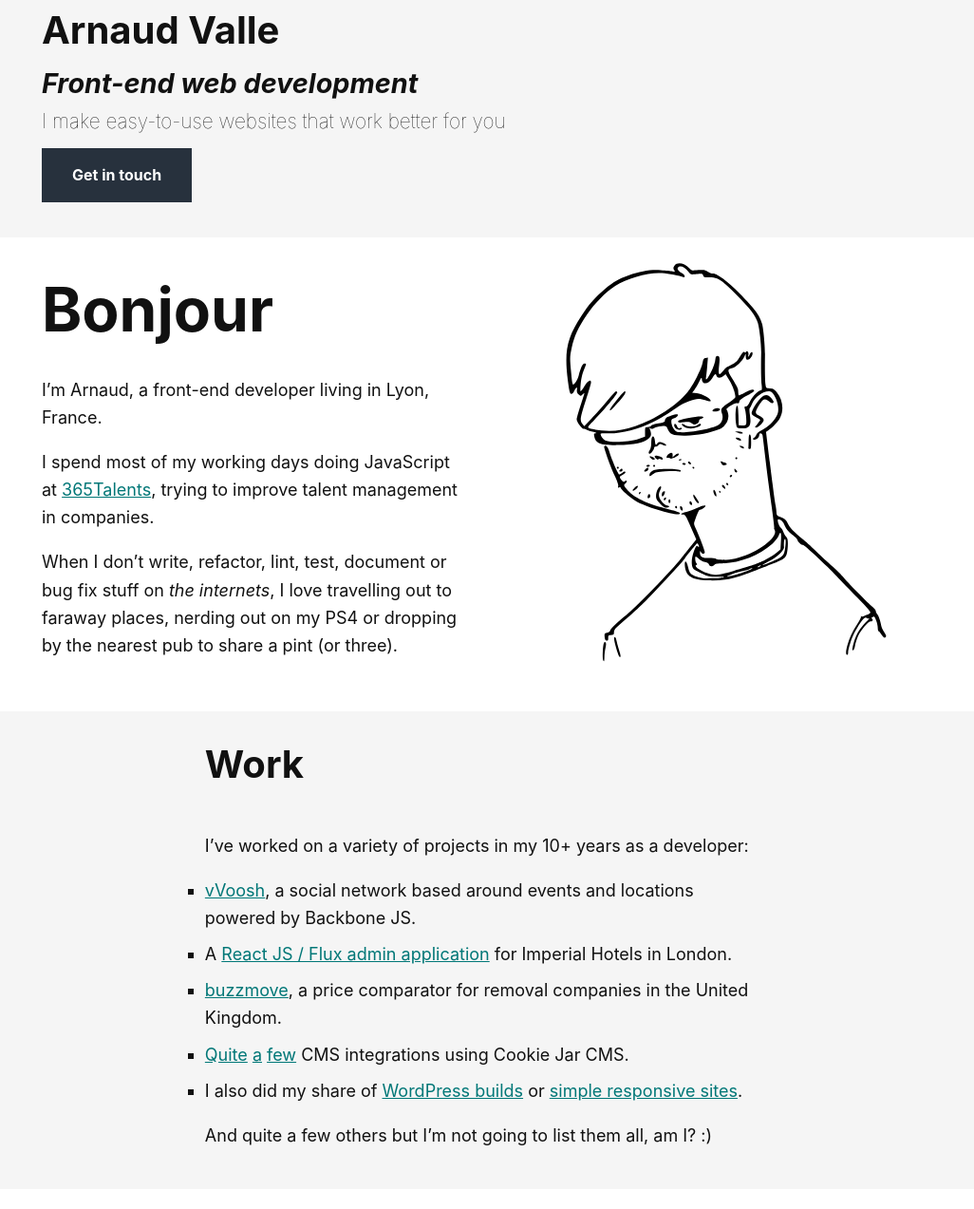
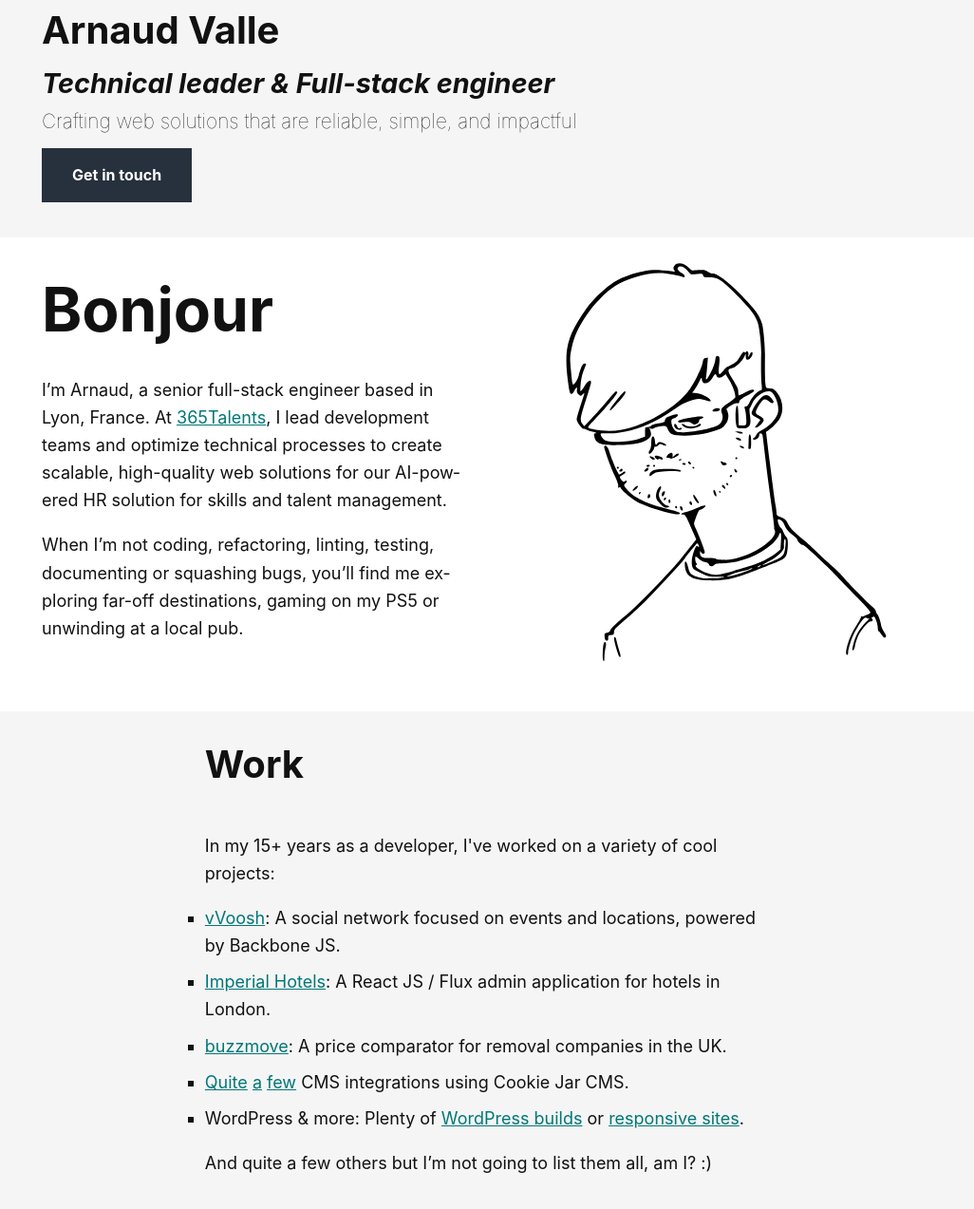
Before and after one commit to arnaudvalle/arnaudvalle.github.io, a website: page index.html in a window 1280 px wide. Shown: the top 1273 px of the page at 95% size, 254-1280 px from the left. Drawn offline with Linux system fonts and the light colour scheme.

Commit message:
feat: improve copy for landing page and meta / page title

```diff
--- a/index.html
+++ b/index.html
@@ -4,19 +4,16 @@
         <meta charset="utf-8">
         <meta http-equiv="x-ua-compatible" content="ie=edge">
 
-        <title>Arnaud Valle - web development & design in Lyon, France</title>
+        <title>Arnaud Valle | Technical leader & Senior full-stack engineer</title>
 
-        <meta name="description" content="Arnaud Valle - Web development, responsive design and other web services in Lyon, France">
+        <meta name="description" content="Arnaud Valle | Senior full-stack engineer building scalable web solutions with modern technologies. Mentor, problem-solver, and tech enthusiast from Lyon, France.">
         <meta name="viewport" content="width=device-width, initial-scale=1">
         <meta name="author" content="Arnaud Valle">
         <meta name="theme-color" content="#009999"/>
 
         <link rel="apple-touch-icon" href="apple-touch-icon.png">
-
         <link rel="manifest" href="/manifest.json">
-
         <link rel="stylesheet" href="/assets/style.css">
-
         <link rel="author" href="https://plus.google.com/u/0/115079317597578053324">
     </head>
 
@@ -41,8 +38,8 @@
         <div id="main" role="main">
             <header class="hero">
                 <h1 class="hero-title">Arnaud Valle</h1>
-                <h2 class="hero-title hero-title-emphasis">Front-end web development</h2>
-                <p class="hero-tagline">I make easy-to-use websites that work better for you</p>
+                <h2 class="hero-title hero-title-emphasis">Technical leader &amp; Full-stack engineer</h2>
+                <p class="hero-tagline">Crafting web solutions that are reliable, simple, and impactful</p>
                 <a href="#contact" class="c2a c2a-alt">Get in touch</a>
             </header>
 
@@ -54,15 +51,13 @@
         <div class="col">
             <h1 class="heading heading--huge">Bonjour</h1>
             <p>
-                I’m Arnaud, a front-end developer living in Lyon, France.
+                I’m Arnaud, a senior full-stack engineer based in Lyon, France. At <a href="https://www.365talents.com/" class="external" rel="nofollow">365Talents</a>,
+                I lead development teams and optimize technical processes to create scalable, high-quality web
+                solutions for our AI-powered HR solution for skills and talent management.
             </p>
             <p>
-                I spend most of my working days doing JavaScript at <a href="https://www.365talents.com/" class="external" rel="nofollow">365Talents</a>, trying to improve talent management in companies.
-            </p>
-            <p>
-                When I don’t write, refactor, lint, test, document or bug fix stuff on <em>the internets</em>, I love
-                travelling out to faraway places, nerding out on my PS4 or dropping by the nearest pub to share a pint
-                (or three).
+                When I’m not coding, refactoring, linting, testing, documenting or squashing bugs, you’ll find me
+                exploring far-off destinations, gaming on my PS5 or unwinding at a local pub.
             </p>
         </div>
         <div class="col">
@@ -75,26 +70,25 @@
     <div class="col--centered">
         <h1 class="heading">Work</h1>
         <p>
-            I’ve worked on a variety of projects in my 10+ years as a developer:
+            In my 15+ years as a developer, I've worked on a variety of cool projects:
         </p>
         <ul>
             <li>
-                <a href="/projects/vvoosh/">vVoosh</a>, a social network based around events and locations powered by Backbone
+                <a href="/projects/vvoosh/">vVoosh</a>: A social network focused on events and locations, powered by Backbone
                 JS.
             </li>
             <li>
-                A <a href="/projects/imperial-hotels/">React JS / Flux admin application</a> for Imperial Hotels in London.
+                <a href="/projects/imperial-hotels/">Imperial Hotels</a>: A React JS / Flux admin application for hotels in London.
             </li>
             <li>
-                <a href="/projects/buzzmove/">buzzmove</a>, a price comparator for removal companies in the United Kingdom.
+                <a href="/projects/buzzmove/">buzzmove</a>: A price comparator for removal companies in the UK.
             </li>
             <li>
                 <a href="/projects/btg/">Quite</a> <a href="/projects/icmm/">a</a> <a href="/projects/lighting-revolution/">few</a> CMS
                 integrations using Cookie Jar CMS.
             </li>
             <li>
-                I also did my share of <a href="/projects/geo/">WordPress builds</a> or <a href="projects/hyphen/">simple
-                    responsive sites</a>.
+                WordPress &amp; more: Plenty of <a href="/projects/geo/">WordPress builds</a> or <a href="projects/hyphen/">responsive sites</a>.
             </li>
         </ul>
         <p>
```
Also changed, not shown: blog/how-a-three-euro-book-ended-up-costing-me-several-hundred-euros/index.html (+4 -7 lines), projects/btg/index.html (+4 -7 lines), projects/buzzmove/index.html (+4 -7 lines), projects/geo/index.html (+4 -7 lines), projects/hyphen/index.html (+4 -7 lines), projects/icmm/index.html (+4 -7 lines), projects/imperial-hotels/index.html (+4 -7 lines), projects/lighting-revolution/index.html (+4 -7 lines), projects/vvoosh/index.html (+4 -7 lines).
